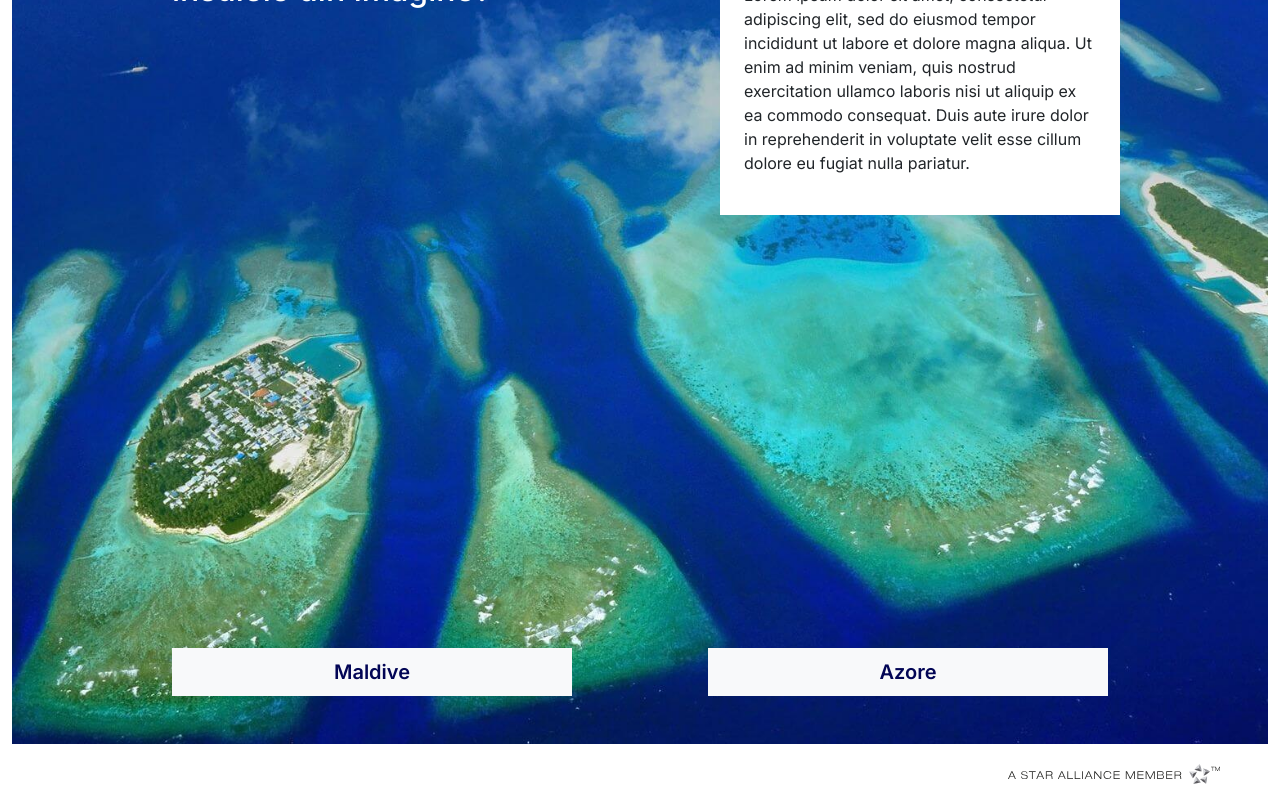
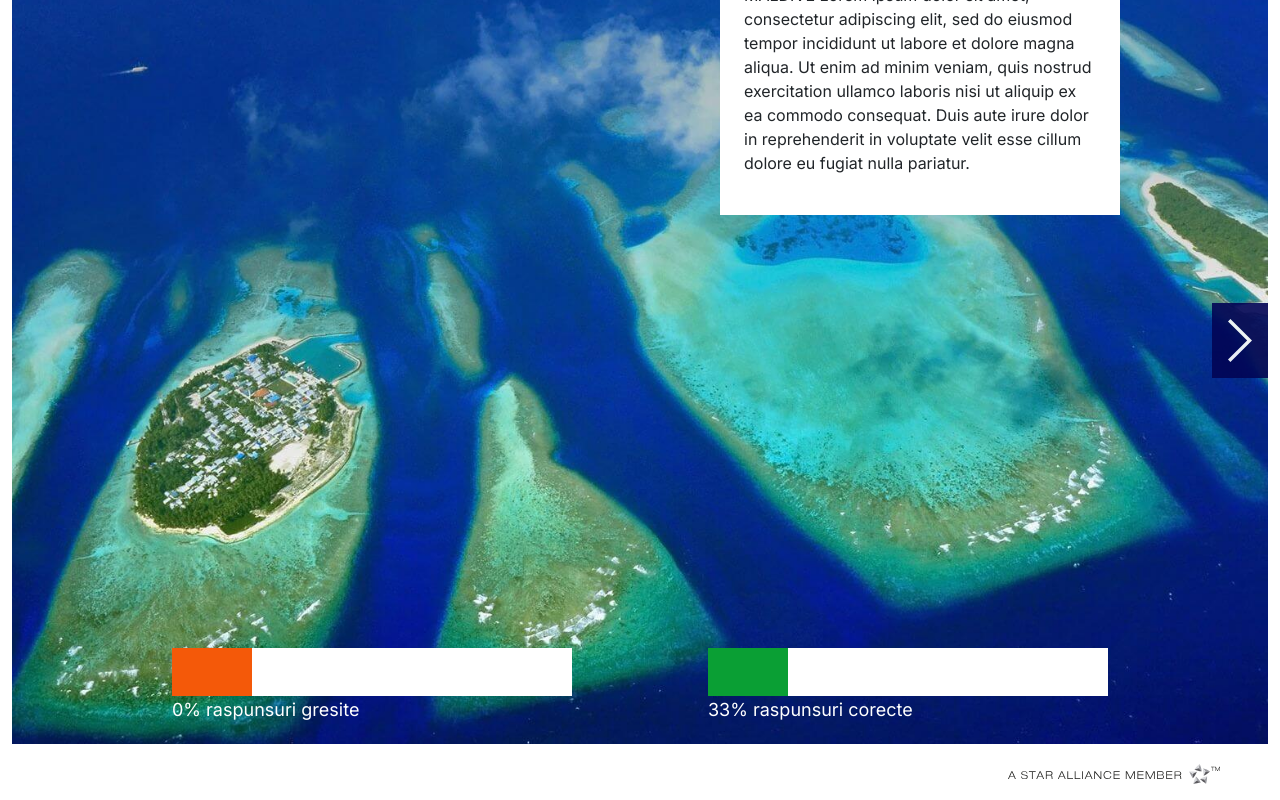
Before and after one commit to sebagruia/world_travel_quiz, a Next.js app: page /question/1 in a window 1280 px wide. Both pictures are taken after a click on the button "Maldive". Shown: the part 240-1040 px from the top of the page. Built offline with nearby package versions, Linux system fonts and the light colour scheme.

Commit message:
Add the percentage display

```diff
--- a/components/Header/Header.tsx
+++ b/components/Header/Header.tsx
@@ -1,14 +1,23 @@
-import styles from "./Header.module.scss";
+import styles from './Header.module.scss';
 
 import Image from 'next/image';
+import { useRouter } from 'next/router';
+
 import Navbar from 'react-bootstrap/Navbar';
 
 import logo from '../../public/assets/svg/logo_head_experts.svg';
 
 const Header = () => {
+  const router = useRouter();
+
+  const handleClick = () => {
+    sessionStorage.clear();
+    router.push('/');
+  };
+
   return (
     <header className={`${styles.headerContainer} py-4 ps-2 ps-sm-5`}>
-      <Navbar.Brand href="#home">
+      <Navbar.Brand href="#home" onClick={handleClick}>
         <Image src={logo} alt="logo image" />
       </Navbar.Brand>
     </header>
--- a/interfaces/api.ts
+++ b/interfaces/api.ts
@@ -6,7 +6,8 @@ export interface Question {
   id: number;
   text: string;
   choices: Choice[];
-  answer: string;
+  correctAnswer: string;
+  answerDescription: string;
 }
 export interface Questions {
   [key: string]: Question;
--- /dev/null
+++ b/interfaces/question.ts
@@ -0,0 +1,5 @@
+export interface QuestionAnswer {
+  right: number;
+  wrong: number;
+  currentQuestionId: string;
+}
--- a/pages/Home.module.scss
+++ b/pages/Home.module.scss
@@ -13,7 +13,8 @@
         font-weight: 300;
       }
       .customButton {
-        background-color: #07419e;
+        background-color: var(--wtq-blue-dark);
+        border: none;
         &:hover {
           background-color: #3c82f3;
         }
--- a/pages/question/Question.module.scss
+++ b/pages/question/Question.module.scss
@@ -1,7 +1,11 @@
+@mixin movingBackground {
+  height: 100%;
+  z-index: 2;
+}
+
 .question {
   position: relative;
   .questionContainer {
-    // grid-template-columns: repeat(2, auto);
     width: 100%;
     height: 100%;
     padding: 0 10rem;
@@ -27,7 +31,7 @@
           font-size: 6rem;
         }
         h2 {
-          width: 21.875rem;
+          width: 20rem;
           font-size: 2rem;
         }
       }
@@ -53,5 +57,41 @@
         }
       }
     }
+    .percentageRow {
+      .percentage {
+        .rightPercentage,
+        .falsePercentage {
+          width: 25rem;
+          height: 3rem;
+          background-color: #fff;
+          color: #fff;
+          p {
+            font-size: 1.125rem;
+          }
+        }
+        .rightPercentage {
+          .movingBackgroundRight {
+            width: 5rem;
+            background-color: var(--wtq-red);
+            @include movingBackground;
+          }
+        }
+        .falsePercentage {
+          .movingBackgroundLeft {
+            width: 5rem;
+            background-color: var(--wtq-green-dark);
+            @include movingBackground;
+          }
+        }
+      }
+    }
+  }
+  .nextButton {
+    position: absolute;
+    top: 50%;
+    right: 0;
+    padding: 1rem;
+    background-color: var(--wtq-blue-dark);
+    opacity: 0.9;
   }
 }
--- a/pages/question/[id].tsx
+++ b/pages/question/[id].tsx
@@ -1,12 +1,18 @@
-import { FC } from 'react';
+import { FC, Fragment, MouseEvent, useEffect, useState } from 'react';
 import styles from './Question.module.scss';
+
+import Image from 'next/image';
+import { useRouter } from 'next/router';
 
 import HeroImage from '@/components/HeroImage/HeroImage';
 import Layout from '@/components/Layout/Layout';
 
 import heroImage from '../../public/assets/images/lh-1.jpg';
+import nextIcon from '../../public/assets/svg/b_next.svg';
 
 import { Choice, Question } from '@/interfaces/api';
+import { QuestionAnswer } from '@/interfaces/question';
+
 import { path } from '../../utils';
 
 interface IProps {
@@ -14,11 +20,76 @@ interface IProps {
 }
 
 const Question: FC<IProps> = ({ question }) => {
+  const router = useRouter();
+  const [checked, setChecked] = useState(false);
+  const [results, setResults] = useState<QuestionAnswer | null>(null);
+
+  const { id } = router.query;
+
+  useEffect(() => {
+    const storageResults = sessionStorage.getItem('results');
+    if (storageResults) {
+      setResults(JSON.parse(storageResults));
+    }
+  }, [checked]);
+
+  const handleClickButton = (event: MouseEvent<HTMLButtonElement>) => {
+    if (id && results?.currentQuestionId == id) {
+      router.push(`/question/${parseInt(id) + 1}`);
+      return;
+    }
+    if (results) {
+      if (event.currentTarget.name === question.correctAnswer) {
+        sessionStorage.setItem(
+          'results',
+          JSON.stringify({
+            ...results,
+            right: results.right + 1,
+            currentQuestionId: id,
+          })
+        );
+      } else {
+        sessionStorage.setItem(
+          'results',
+          JSON.stringify({
+            ...results,
+            wrong: results.wrong + 1,
+            currentQuestionId: id,
+          })
+        );
+      }
+    } else {
+      if (event.currentTarget.name === question.correctAnswer) {
+        sessionStorage.setItem(
+          'results',
+          JSON.stringify({ right: 1, wrong: 0, currentQuestionId: id })
+        );
+      } else {
+        sessionStorage.setItem(
+          'results',
+          JSON.stringify({ right: 0, wrong: 1, currentQuestionId: id })
+        );
+      }
+    }
+    setChecked(true);
+  };
+
+  const handleClickNext = () => {
+    setChecked(false);
+    if (id && typeof id === 'string' && id < '3') {
+      router.push(`/question/${parseInt(id) + 1}`);
+    } else {
+      router.push(`/`);
+    }
+  };
+
   return (
     <Layout>
       <div className={styles.question}>
         {<HeroImage imagePath={heroImage} />}
-        <div className={`d-grid position-absolute top-0 left-0 py-5 ${styles.questionContainer}`}>
+        <div
+          className={`d-flex flex-column justify-content-between position-absolute top-0 left-0 py-5 ${styles.questionContainer}`}
+        >
           <div className={`row ${styles.infoRow} justify-content-between`}>
             <div className={`${styles.questionText} col`}>
               <div className={styles.navigator}>
@@ -32,27 +103,31 @@ const Question: FC<IProps> = ({ question }) => {
                 ></div>
                 <div id="3" className={`${styles.dot} ${question.id === 3 && styles.fill}`}></div>
               </div>
-              <h2 className="pt-2">{question.text}</h2>
+              {!checked && <h2 className="pt-2">{question.text}</h2>}
             </div>
+            {checked && (
               <div className={`col ${styles.questionAnswerContainer}`}>
                 <div className={`${styles.questionAnswer}`}>
                   <div className={`${styles.header} ps-3 py-2 `}>
                     <h3 className="mb-0">Answer</h3>
                   </div>
                   <div className={`${styles.answer} d-flex align-items-center p-4`}>
-                  <p>{question.answer}</p>
+                    <p>{question.answerDescription}</p>
                   </div>
                 </div>
               </div>
+            )}
           </div>
 
+          {!checked && (
             <div className={`row ${styles.choiceRow}`}>
               <div
                 className={`${styles.questionChoices} col d-flex align-items-end justify-content-between`}
               >
                 {Object.values(question.choices).map((item: Choice) => (
                   <button
-                  type="button"
+                    onClick={(event) => handleClickButton(event)}
+                    name={item.text}
                     className={`btn btn-light btn-lg mt-3 ${styles.customButton}`}
                     key={item.id}
                   >
@@ -61,6 +136,33 @@ const Question: FC<IProps> = ({ question }) => {
                 ))}
               </div>
             </div>
+          )}
+
+          {checked && (
+            <Fragment>
+              <div className={`row ${styles.percentageRow}`}>
+                <div
+                  className={`${styles.percentage} col d-flex align-items-end justify-content-between`}
+                >
+                  <div className={styles.rightPercentage}>
+                    <div className={styles.movingBackgroundRight}></div>
+                    <p>{` ${
+                      results ? Math.floor((results.wrong / 3) * 100) : 0
+                    }% raspunsuri gresite`}</p>
+                  </div>
+                  <div className={styles.falsePercentage}>
+                    <div className={styles.movingBackgroundLeft}></div>
+                    <p>{` ${
+                      results ? Math.floor((results.right / 3) * 100) : 0
+                    }% raspunsuri corecte`}</p>
+                  </div>
+                </div>
+              </div>
+              <div onClick={handleClickNext} role="button" className={styles.nextButton}>
+                <Image src={nextIcon} alt="next icon" />
+              </div>
+            </Fragment>
+          )}
         </div>
       </div>
     </Layout>
--- a/styles/globals.css
+++ b/styles/globals.css
@@ -4,6 +4,7 @@
   --wtq-green-dark: #0a9f34;
   --wtq-red: #f45909;
   --wtq-blue-dark: #020555;
+  --wtq-blue-light: #3c82f3;
 
   --header-backgorund: #fff;
 
--- a/utils.ts
+++ b/utils.ts
@@ -13,26 +13,30 @@ export const dbQuestions: Questions = {
       { id: 1, text: 'Maldive' },
       { id: 2, text: 'Azore' },
     ],
-    answer:
-      'Lorem ipsum dolor sit amet, consectetur adipiscing elit, sed do eiusmod tempor incididunt ut labore et dolore magna aliqua. Ut enim ad minim veniam, quis nostrud exercitation ullamco laboris nisi ut aliquip ex ea commodo consequat. Duis aute irure dolor in reprehenderit in voluptate velit esse cillum dolore eu fugiat nulla pariatur.',
+    correctAnswer: 'Maldive',
+    answerDescription:
+      'MALDIVE Lorem ipsum dolor sit amet, consectetur adipiscing elit, sed do eiusmod tempor incididunt ut labore et dolore magna aliqua. Ut enim ad minim veniam, quis nostrud exercitation ullamco laboris nisi ut aliquip ex ea commodo consequat. Duis aute irure dolor in reprehenderit in voluptate velit esse cillum dolore eu fugiat nulla pariatur.',
   },
   '2': {
     id: 2,
     text: 'Care este cel mai aglomerat drum din lume?',
     choices: [
-      { id: 1, text: 'drumul spre servici' },
-      { id: 2, text: 'drumul spre casa' },
+      { id: 1, text: 'Drumul spre servici' },
+      { id: 2, text: 'Drumul spre casa' },
     ],
-    answer:
-      'Hodor. Hodor hodor, hodor. Hodor hodor hodor hodor hodor. Hodor. Hodor! Hodor hodor, hodor; hodor hodor hodor. Hodor. Hodor hodor; hodor hodor - hodor, hodor, hodor hodor.',
+    correctAnswer: 'Drumul spre servici',
+    answerDescription:
+      'DRUMUL SPRE SERVICI Hodor. Hodor hodor, hodor. Hodor hodor hodor hodor hodor. Hodor. Hodor! Hodor hodor, hodor; hodor hodor hodor. Hodor. Hodor hodor; hodor hodor - hodor, hodor, hodor hodor.',
   },
   '3': {
     id: 3,
-    text: 'Unde se afla turnul Bin Ben?',
+    text: 'Unde se afla turnul Big Ben?',
     choices: [
       { id: 1, text: 'Timisoara' },
       { id: 2, text: 'Londra' },
     ],
-    answer: 'Londra',
+    correctAnswer: 'Londra',
+    answerDescription:
+      'LONDRA Lorem Ipsum is the single greatest threat. We are not - we are not keeping up with other websites. Lorem Ipsum best not make any more threats to your website. ',
   },
 };
```
Also changed, not shown: pages/index.tsx (+33 -7 lines). Lines whose indentation alone changed are shown as unchanged.
